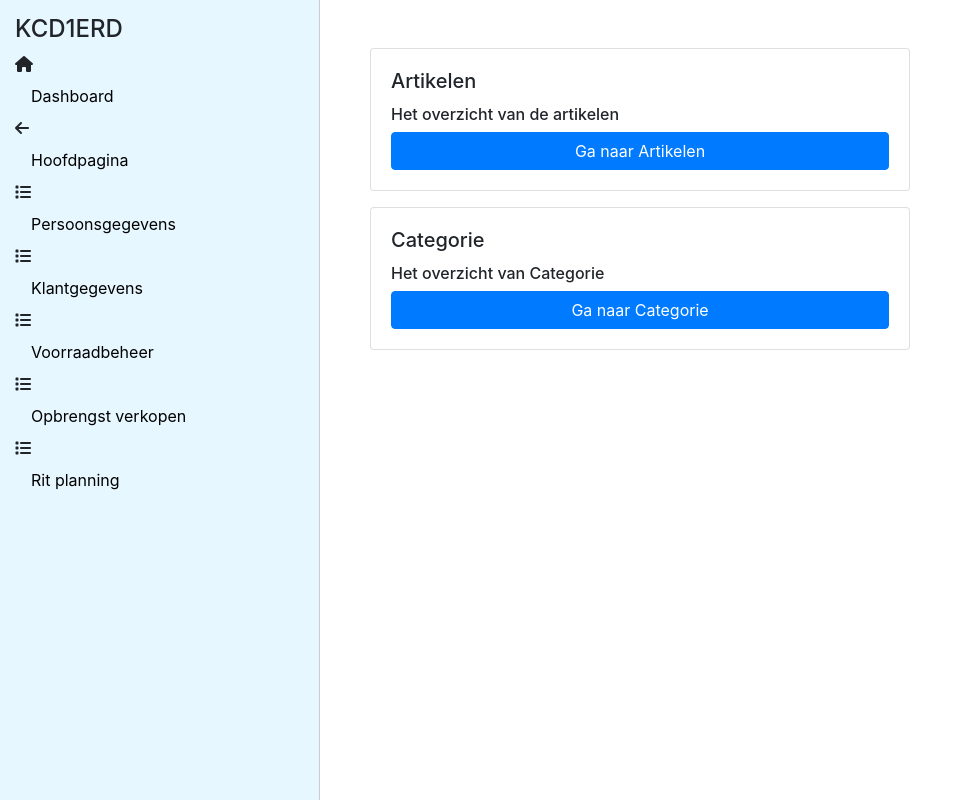
After one commit to DeDaveyy/kringloop, a PHP site: page /pages/dashboard.php in a window 1280 px wide. The commit adds this page. Shown: the whole page, without its empty margins (0-958 px from the left). Run offline with PHP 8.4, Linux system fonts and the light colour scheme; some libraries are stand-ins or nearby versions.

Commit message:
Changed stuff

```diff
--- a/includes/header.includes.php
+++ b/includes/header.includes.php
@@ -53,7 +53,7 @@
                     Admin
                 </a>
                 <div class="dropdown-menu" aria-labelledby="navbarDropdown2">
-                    <a class="dropdown-item" href="#">Voorraadbeheer</a>
+                    <a class="dropdown-item" href="./pages/dashboard.php">Dashboard</a>
                     <a class="dropdown-item" href="#" data-toggle="dropdown-submenu" aria-haspopup="true" aria-expanded="false">Kledingstukken</a>
                     <a class="dropdown-item" href="#">Klanten</a>
                 </div>
--- a/includes/leftheader.includes.php
+++ b/includes/leftheader.includes.php
@@ -31,11 +31,11 @@
     <ul class="nav flex-column">
         <li class="nav-item">
             <i class="fa-solid fa-house"></i>
-            <a class="nav-link" href="../index.php">Dashboard</a>
+            <a class="nav-link" href="../pages/dashboard.php">Dashboard</a>
         </li>
         <li class="nav-item">
             <i class="fas fa-arrow-left"></i>
-            <a class="nav-link" href="#">Hoofdpagina</a>
+            <a class="nav-link" href="../index.php">Hoofdpagina</a>
         </li>
         <li class="nav-item">
             <i class="fas fa-list"></i>
--- /dev/null
+++ b/pages/dashboard.php
@@ -0,0 +1,30 @@
+<?php
+
+include ("../includes/leftheader.includes.php");
+
+?>
+<main class="mt-3">
+<div class="container mt-5">
+  <div class="row justify-content-center">
+    <!-- Eerste Kolom -->
+    <div class="col-md-6">
+      <div class="card mb-3">
+        <div class="card-body d-flex flex-column align-items-left">
+          <h5 class="card-title">Artikelen</h5>
+          <h6>Het overzicht van de artikelen<br/></h6>
+          <button class="btn btn-primary mainbuttons"><a href="artikel.php" class="text-white">Ga naar Artikelen</a></button>
+        </div>
+      </div>
+
+      <div class="card">
+        <div class="card-body d-flex flex-column align-items-left">
+          <h5 class="card-title">Categorie</h5>
+          <h6>Het overzicht van Categorie<br/></h6>
+          <button class="btn btn-primary mainbuttons"><a href="categorie.php" class="text-white">Ga naar Categorie</a></button>
+        </div>
+      </div>
+    </div>
+
+
+</div>
+</main>
```
Also changed, not shown: pages/artikel.php (+7 -12 lines), pages/categorie.php (+6 -15 lines).
